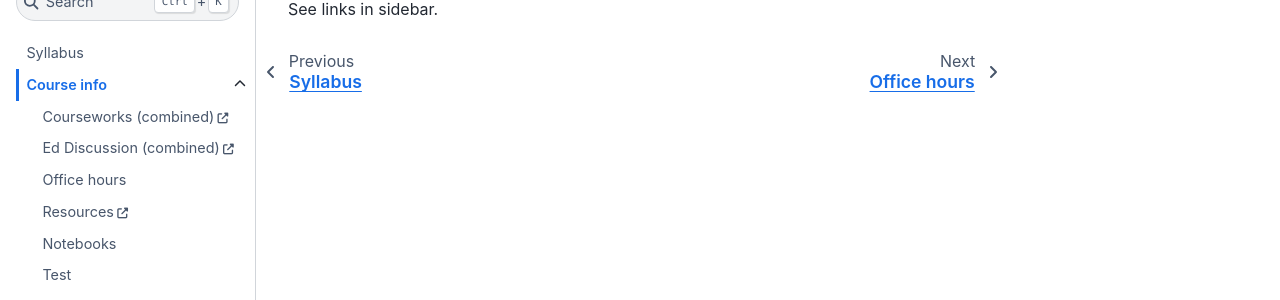
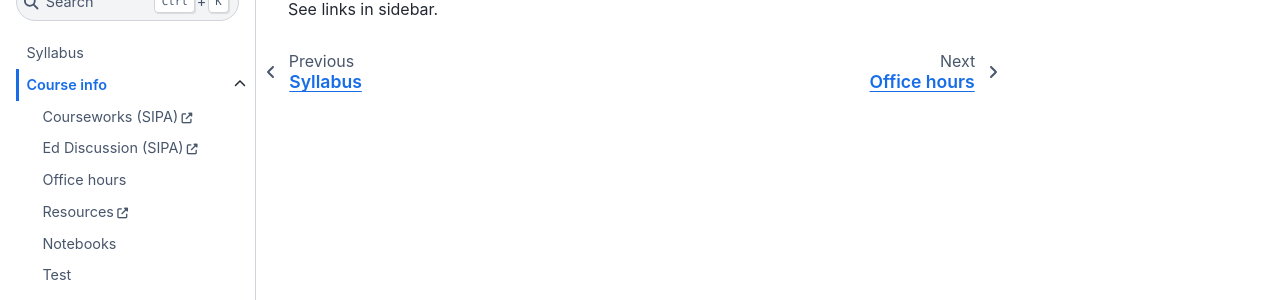
Before and after one commit to afeld/computing-in-context, a Jupyter Book: the page built from course_info.md, in a window 1280 px wide. Shown: the part 139-439 px from the top of the page. Built offline with Jupyter Book 1.0.4 settings and Sphinx 7.4.7 and the Sphinx Book theme 1.1.4, drawn with Linux system fonts in a browser that asks for light colours; pages that are not in the unit, such as notebooks, are missing from menus; comment, search, counter and statistics services are not loaded.

Commit message:
switch to SIPA context links

```diff
--- a/_toc.yml
+++ b/_toc.yml
@@ -4,14 +4,14 @@ root: index
 chapters:
   - file: course_info
     sections:
-      - url: https://courseworks2.columbia.edu/courses/226977
-        title: Courseworks (combined)
-      # - url: https://courseworks2.columbia.edu/courses/230821
-      #   title: Courseworks (SIPA)
-      - url: https://courseworks2.columbia.edu/courses/226977/external_tools/37606?display=borderless
-        title: Ed Discussion (combined)
-      # - url: https://courseworks2.columbia.edu/courses/230821/external_tools/37606?display=borderless
-      #   title: Ed Discussion (SIPA)
+      # - url: https://courseworks2.columbia.edu/courses/226977
+      #   title: Courseworks (combined)
+      - url: https://courseworks2.columbia.edu/courses/230821
+        title: Courseworks (SIPA)
+      # - url: https://courseworks2.columbia.edu/courses/226977/external_tools/37606?display=borderless
+      #   title: Ed Discussion (combined)
+      - url: https://courseworks2.columbia.edu/courses/230821/external_tools/37606?display=borderless
+        title: Ed Discussion (SIPA)
       - file: office_hours
       - url: https://python-public-policy.afeld.me/en/columbia/resources.html
         title: Resources
```
Also changed, not shown: index.md (+2 -2 lines), office_hours.md (+2 -2 lines).
